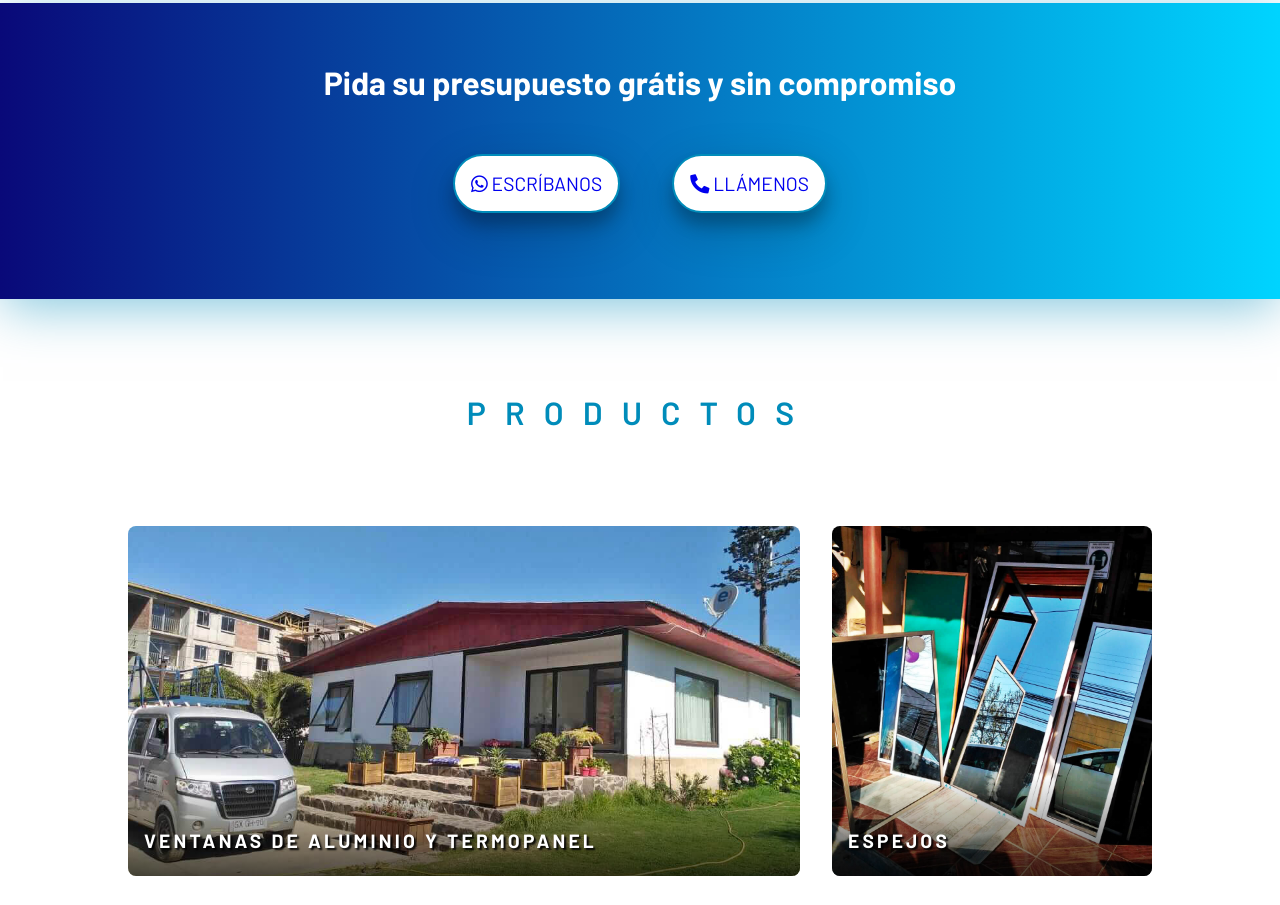
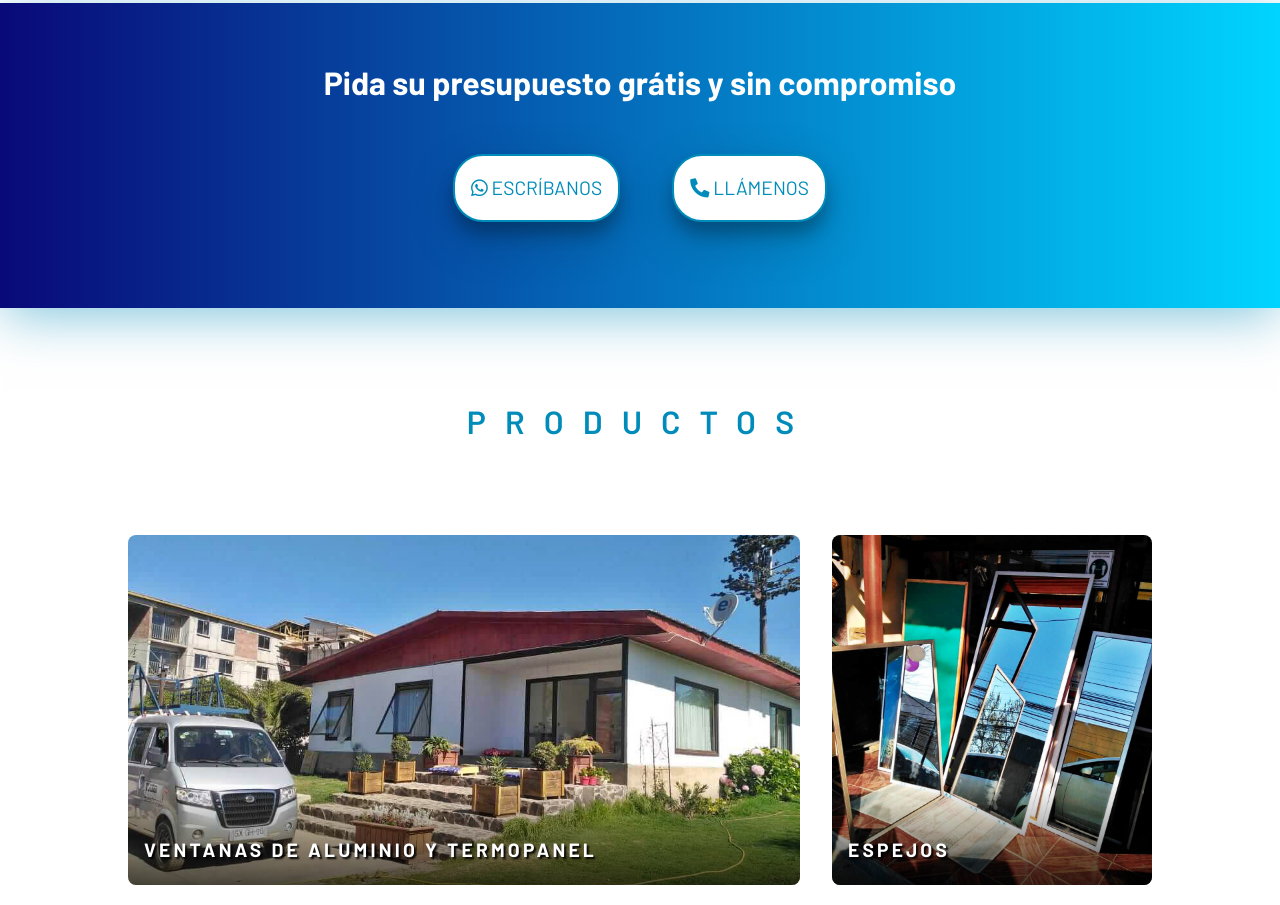
Before and after one commit to FeniaPfa/Landing-VidrieriaVlook, a plain HTML site: page index.html in a window 1280 px wide. Shown: the part 1473-2378 px from the top of the page. Drawn offline with nearby package versions, Linux system fonts and the light colour scheme.

Commit message:
Add files via upload

```diff
--- a/index.html
+++ b/index.html
@@ -36,9 +36,6 @@
 
     <!-- Icons -->
     <link rel="stylesheet" href="https://cdnjs.cloudflare.com/ajax/libs/font-awesome/5.11.2/css/all.min.css">
-
-    <!--Scroll reveal CDN-->
-    <script src="https://unpkg.com/scrollreveal"></script>
 
 </head>
 <body>
@@ -129,8 +126,8 @@
 
         <div class="cta">
             <p>Pida su presupuesto grátis y sin compromiso</p>
-            <button class="cta-btn"><a href="http://wa.me/56959502236" target="_blank"><i class="fab fa-whatsapp"></i> Escríbanos</a></button>
-            <button class="cta-btn"><a href="tel:959502236"><i class="fas fa-phone-alt"></i> Llámenos</a></button>
+            <a class="cta-btn" href="http://wa.me/56959502236" target="_blank"><i class="fab fa-whatsapp"></i> Escríbanos</a>
+            <a class="cta-btn" href="tel:959502236"><i class="fas fa-phone-alt"></i> Llámenos</a>
             </div>
         </div>
 
```
